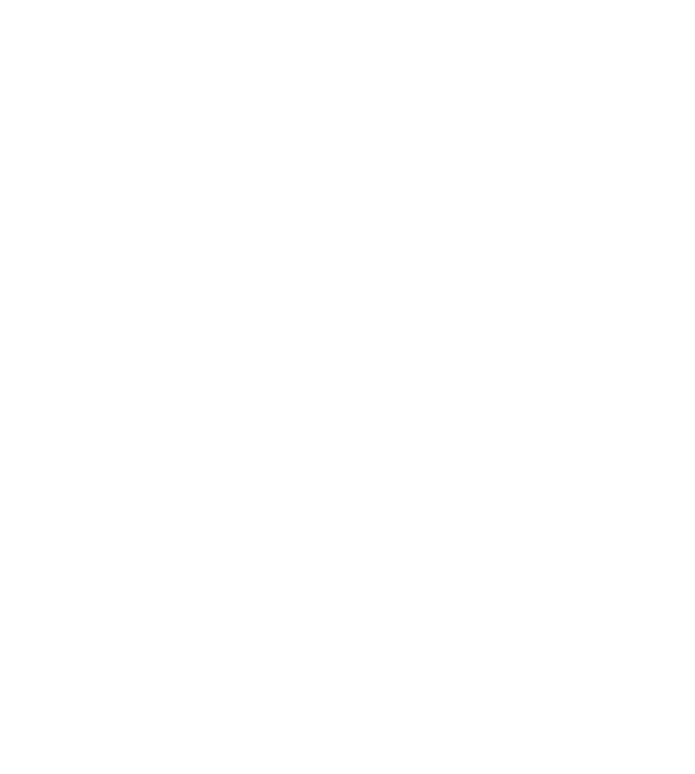
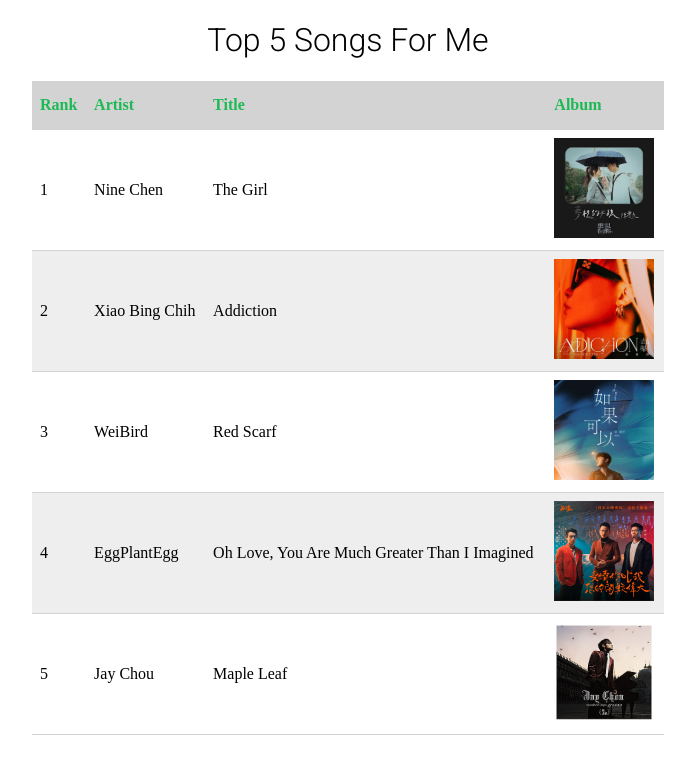
Before and after one commit to brianc020801/INFO-340_Problem-2, a website: page problem-b/index.html in a window 1280 px wide. Shown: the whole page, without its empty margins (292-987 px from the left). Drawn offline with Linux system fonts and the light colour scheme.

Commit message:
Finished Prob B

```diff
--- a/problem-b/css/style.css
+++ b/problem-b/css/style.css
@@ -0,0 +1,37 @@
+header h1{
+    font-weight: 300;
+    font-family: "Roboto", sans-serif;
+    text-align: center;
+}
+
+table {
+    width: 50%;
+    margin-left: auto;
+    margin-right: auto;
+    border-collapse: collapse;
+}
+
+th{
+    height: 2rem;
+    text-align: left;
+    color: #1db954;
+    background-color: #d3d3d3;
+}
+
+td, th{
+    padding: .5em;
+    border-bottom: 1px solid #d3d3d3;
+}
+
+img{
+    height: 100px;
+    width: 100px;
+}
+
+tbody tr:nth-child(2n){
+    background-color: #eee;
+}
+
+tbody tr:hover{
+    background-color: pink;
+}
--- a/problem-b/index.html
+++ b/problem-b/index.html
@@ -9,7 +9,68 @@
     <link rel="stylesheet" href="css/style.css">
 </head>
 <body>
-
-
+    <header>
+        <h1>Top 5 Songs For Me</h1>
+    </header>
+    <table>
+        <thead>
+            <tr>
+                <th>Rank</th>
+                <th>Artist</th>
+                <th>Title</th>
+                <th>Album</th>
+            </tr>
+        </thead>
+        <tbody>
+            <tr>
+                <td>1</td>
+                <td>Nine Chen</td>
+                <td>The Girl</td>
+                <td>
+                    <a href="https://www.youtube.com/watch?v=xIa4GRcUooo" target="_blank">
+                        <img src="img/thegirl.jpg" alt="Picture of the album">
+                    </a>
+                </td>
+            </tr>
+            <tr>
+                <td>2</td>
+                <td>Xiao Bing Chih</td>
+                <td>Addiction</td>
+                <td>
+                    <a href="https://www.youtube.com/watch?v=rgTQYCo0WCM" target="_blank">
+                        <img src="img/addiction.jpg" alt="Picture of the album">
+                    </a>
+                </td>
+            </tr>
+            <tr>
+                <td>3</td>
+                <td>WeiBird</td>
+                <td>Red Scarf</td>
+                <td>
+                    <a href="https://www.youtube.com/watch?v=8MG--WuNW1Y" target="_blank">
+                        <img src="img/redscarf.jpg" alt="Picture of the album">
+                    </a>
+                </td>
+            </tr>
+            <tr>
+                <td>4</td>
+                <td>EggPlantEgg</td>
+                <td>Oh Love, You Are Much Greater Than I Imagined</td>
+                <td>
+                    <a href="https://www.youtube.com/watch?v=0rp3pP2Xwhs" target="_blank">
+                        <img src="img/ohlove.png" alt="Picture of the album">
+                    </a>
+                </td>
+            </tr>
+            <tr>
+                <td>5</td>
+                <td>Jay Chou</td>
+                <td>Maple Leaf</td>
+                <td><a href="https://www.youtube.com/watch?v=qzwsQTY-99o" target="_blank">
+                    <img src="img/mapleleaf.jpg" alt="Picture of the album">
+                </a></td>
+            </tr>
+        </tbody>
+    </table>
 </body>
 </html>
```
Also changed, not shown: problem-b/img/addiction.jpg (added), problem-b/img/mapleleaf.jpg (added), problem-b/img/ohlove.png (added), problem-b/img/redscarf.jpg (added), problem-b/img/thegirl.jpg (added).
